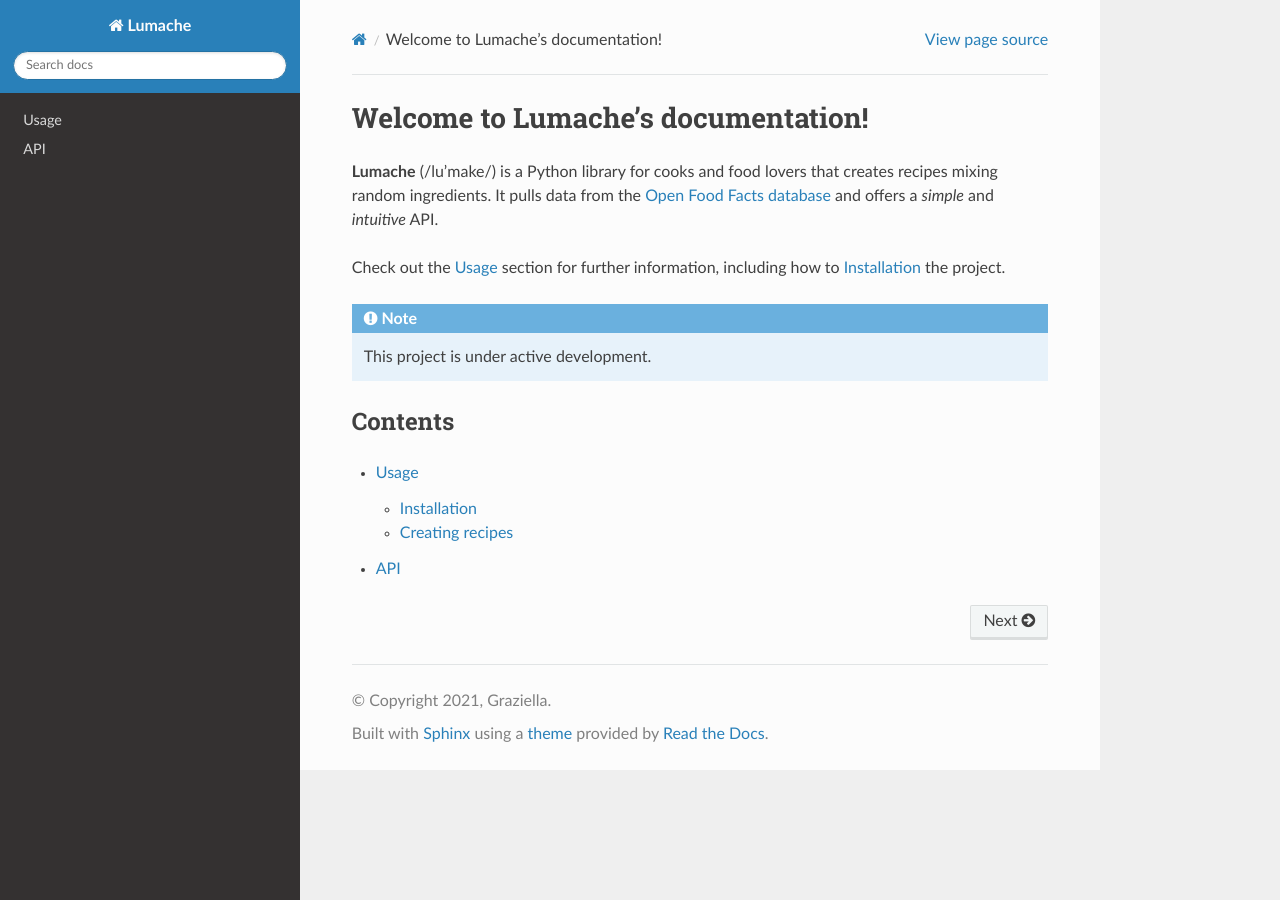
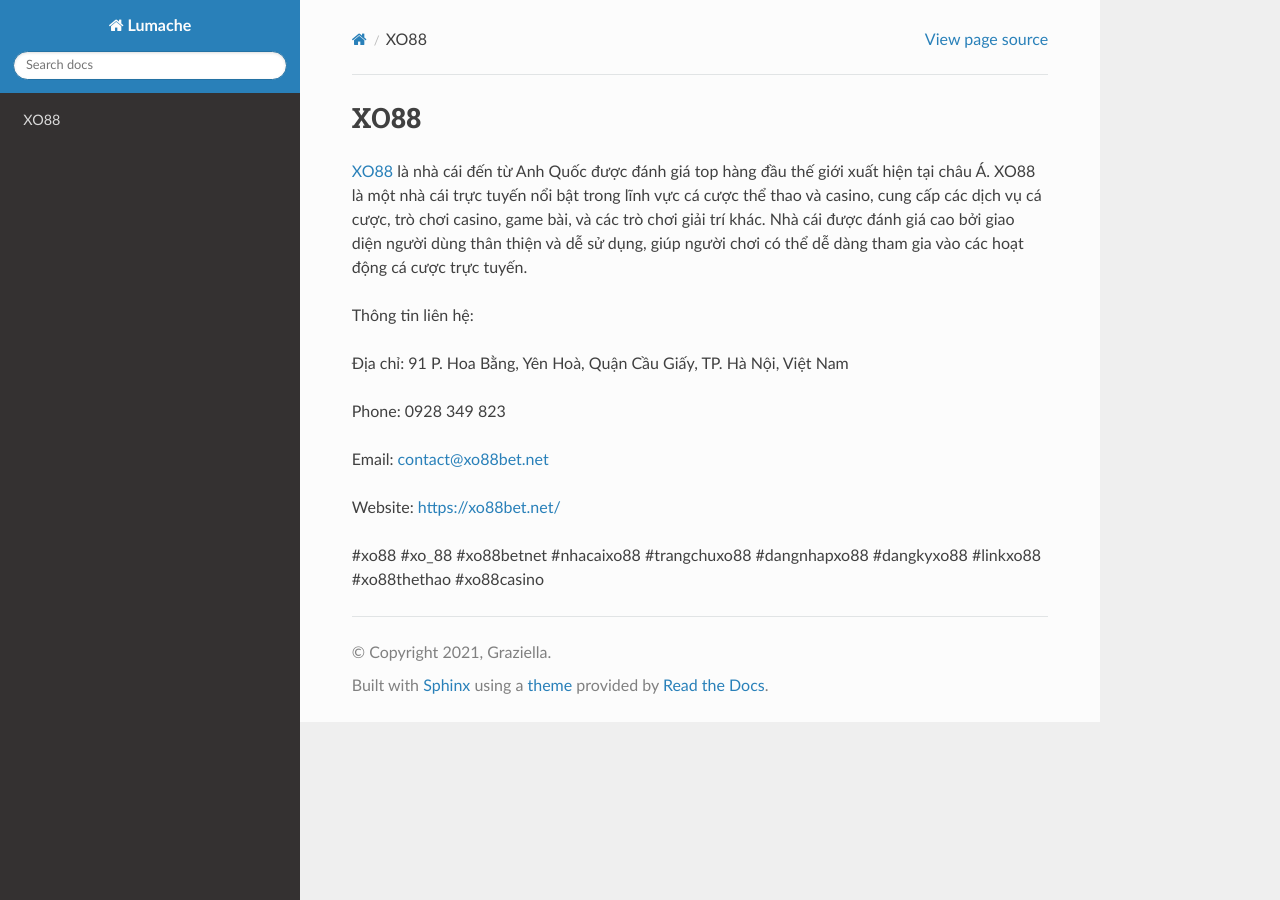
Before and after one commit to parkisngan19/XO88BETNET, a Sphinx documentation site: the page built from docs/source/index.rst, in a window 1280 px wide. Built offline with Sphinx 7.4.7 and the Read the Docs theme 3.1.0, drawn with Linux system fonts in a browser that asks for light colours.

Commit message:
Update index.rst

```diff
--- a/docs/source/index.rst
+++ b/docs/source/index.rst
@@ -1,22 +1,16 @@
-Welcome to Lumache's documentation!
+XO88
 ===================================
 
-**Lumache** (/lu'make/) is a Python library for cooks and food lovers
-that creates recipes mixing random ingredients.
-It pulls data from the `Open Food Facts database <https://world.openfoodfacts.org/>`_
-and offers a *simple* and *intuitive* API.
+`XO88 <https://xo88bet.net/>`_ là nhà cái đến từ Anh Quốc được đánh giá top hàng đầu thế giới xuất hiện tại châu Á. XO88 là một nhà cái trực tuyến nổi bật trong lĩnh vực cá cược thể thao và casino, cung cấp các dịch vụ cá cược, trò chơi casino, game bài, và các trò chơi giải trí khác. Nhà cái được đánh giá cao bởi giao diện người dùng thân thiện và dễ sử dụng, giúp người chơi có thể dễ dàng tham gia vào các hoạt động cá cược trực tuyến.
 
-Check out the :doc:`usage` section for further information, including
-how to :ref:`installation` the project.
+Thông tin liên hệ:
 
-.. note::
+Địa chỉ: 91 P. Hoa Bằng, Yên Hoà, Quận Cầu Giấy, TP. Hà Nội, Việt Nam
 
-   This project is under active development.
+Phone: 0928 349 823
 
-Contents
---------
+Email: contact@xo88bet.net
 
-.. toctree::
+Website: https://xo88bet.net/
 
-   usage
-   api
+#xo88 #xo_88 #xo88betnet #nhacaixo88 #trangchuxo88 #dangnhapxo88 #dangkyxo88 #linkxo88 #xo88thethao #xo88casino
```
